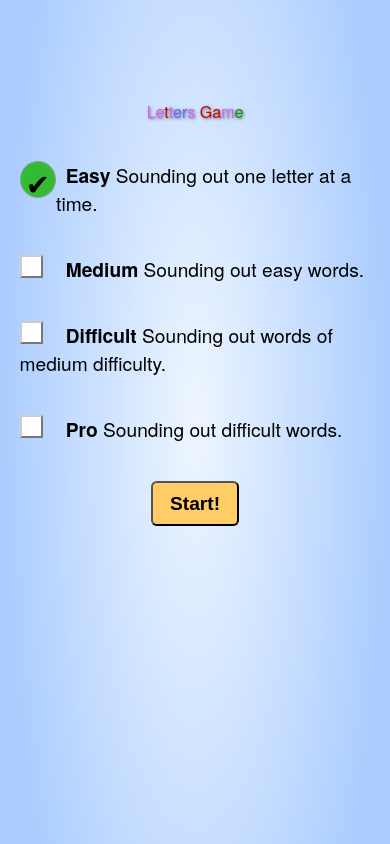
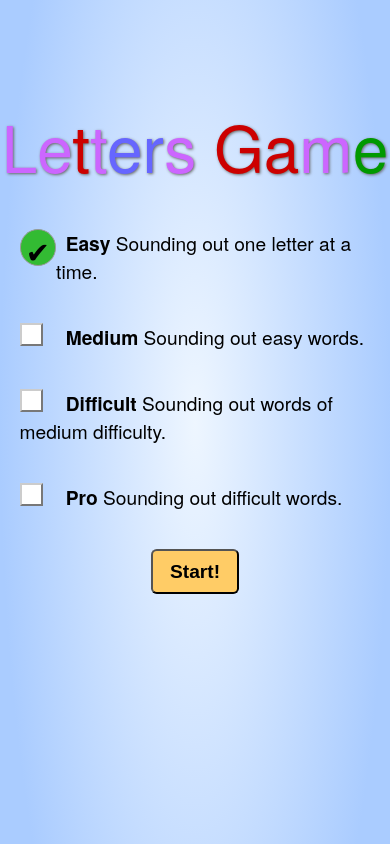
Before and after one commit to frankforte/LettersGame, a plain HTML site: page www/index.html in a window 390 px wide. Drawn offline with Linux system fonts and the light colour scheme; some packages are replaced by stand-ins of ours.

Commit message:
font size debugging

```diff
--- a/www/css/index.css
+++ b/www/css/index.css
@@ -8,6 +8,7 @@ body, .page {
 }
 body{
 	font-family:'HelveticaNeue-Light', 'HelveticaNeue', Helvetica, Arial, sans-serif;
+	font-size:100%;
 	height:100%;
 	margin:0px;
 	padding:0px;
@@ -42,7 +43,7 @@ body{
 }
 */
 h1 {
-    font-size:1em;
+    font-size:4em;
     font-weight:normal;
     margin:100px 0px 0px 0px;
     overflow:visible;
--- a/www/js/index.js
+++ b/www/js/index.js
@@ -212,7 +212,7 @@ game.getLetter = function(name){
 		if(j == 0){ x = x.toUpperCase(); }
 		j++;
 
-		game[targ].innerHTML += '<span class="'+game.colors[y]+'" style="font-size:'+z+'px">'+x+'</span>';
+		game[targ].innerHTML += '<span class="'+game.colors[y]+'" style="font-size: '+z+'px;">'+x+'</span>';
 		},i*100);
 	}
 
```
